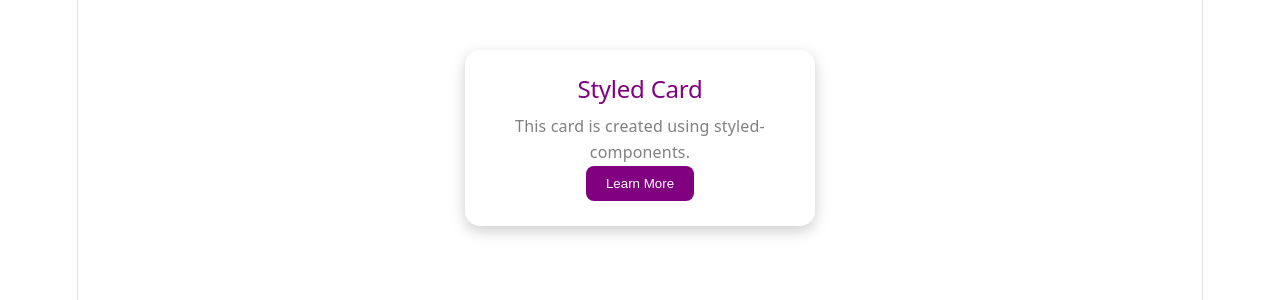
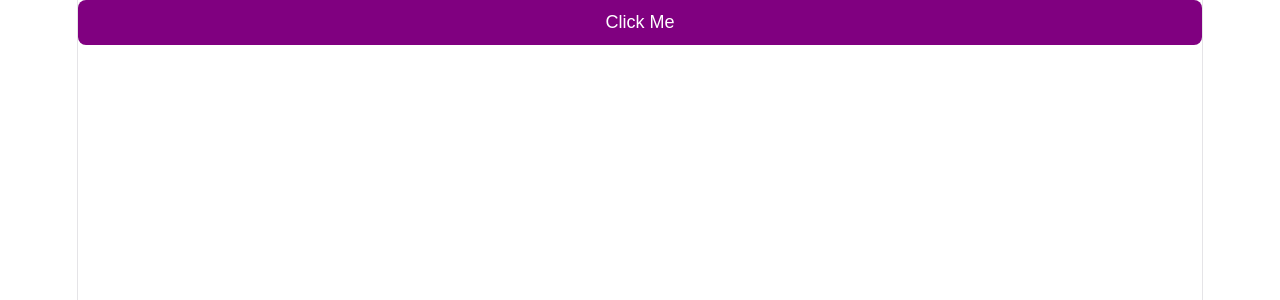
Before and after one commit to aimanaziz2000066/React-Practices, a React (Vite) app: page / in a window 1280 px wide. Shown: the top 300 px of the page. Built offline with nearby package versions, Linux system fonts and the light colour scheme.

Commit message:
Add styled button example

```diff
--- a/src/App.jsx
+++ b/src/App.jsx
@@ -15,53 +15,74 @@
 // }
 // export default App;
 
+//Card example
+// import styled from "styled-components";
+// const Card = styled.div`
+//   width: 300px;
+//   padding: 25px;
+//   margin: 50px auto;
+//   background-color: white;
+//   border-radius: 15px;
+//   box-shadow: 0 5px 15px rgba(0, 0, 0, 0.2);
+//   text-align: center;
+// `;
+// const Title = styled.h2`
+//   color: purple;
+//   margin-bottom: 10px;
+// `;
+
+// const Text = styled.p`
+//   color: gray;
+//   font-size: 16px;
+// `;
+
+// const Button = styled.button`
+//   background-color: purple;
+//   color: white;
+//   border: none;
+//   padding: 10px 20px;
+//   border-radius: 8px;
+//   cursor: pointer;
+
+//   &:hover {
+//     background-color: darkviolet;
+//   }
+// `;
+
+// function App() {
+//   return (
+//     <Card>
+//       <Title>Styled Card</Title>
+//       <Text>
+//         This card is created using styled-components.
+//       </Text>
+//       <Button>Learn More</Button>
+//     </Card>
+//   );
+// }
+// export default App;
+
+//Button Example
 import styled from "styled-components";
-
-const Card = styled.div`
-  width: 300px;
-  padding: 25px;
-  margin: 50px auto;
-  background-color: white;
-  border-radius: 15px;
-  box-shadow: 0 5px 15px rgba(0, 0, 0, 0.2);
-  text-align: center;
-`;
-
-const Title = styled.h2`
-  color: purple;
-  margin-bottom: 10px;
-`;
-
-const Text = styled.p`
-  color: gray;
-  font-size: 16px;
-`;
-
 const Button = styled.button`
   background-color: purple;
   color: white;
   border: none;
-  padding: 10px 20px;
+  padding: 12px 25px;
   border-radius: 8px;
+  font-size: 18px;
   cursor: pointer;
-
   &:hover {
-    background-color: darkviolet;
+    background-color: pink;
+    color: black;
   }
 `;
 
 function App() {
   return (
-    <Card>
-      <Title>Styled Card</Title>
-
-      <Text>
-        This card is created using styled-components.
-      </Text>
-
-      <Button>Learn More</Button>
-    </Card>
+    <>
+      <Button>Click Me</Button>
+    </>
   );
 }
-
 export default App;
```
